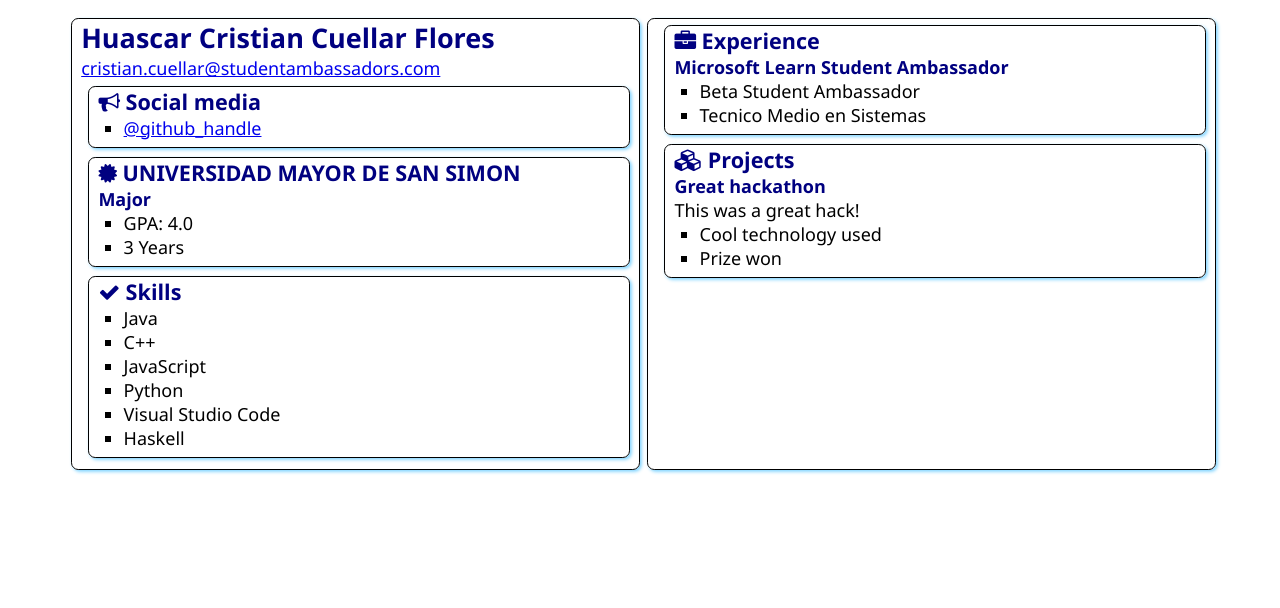
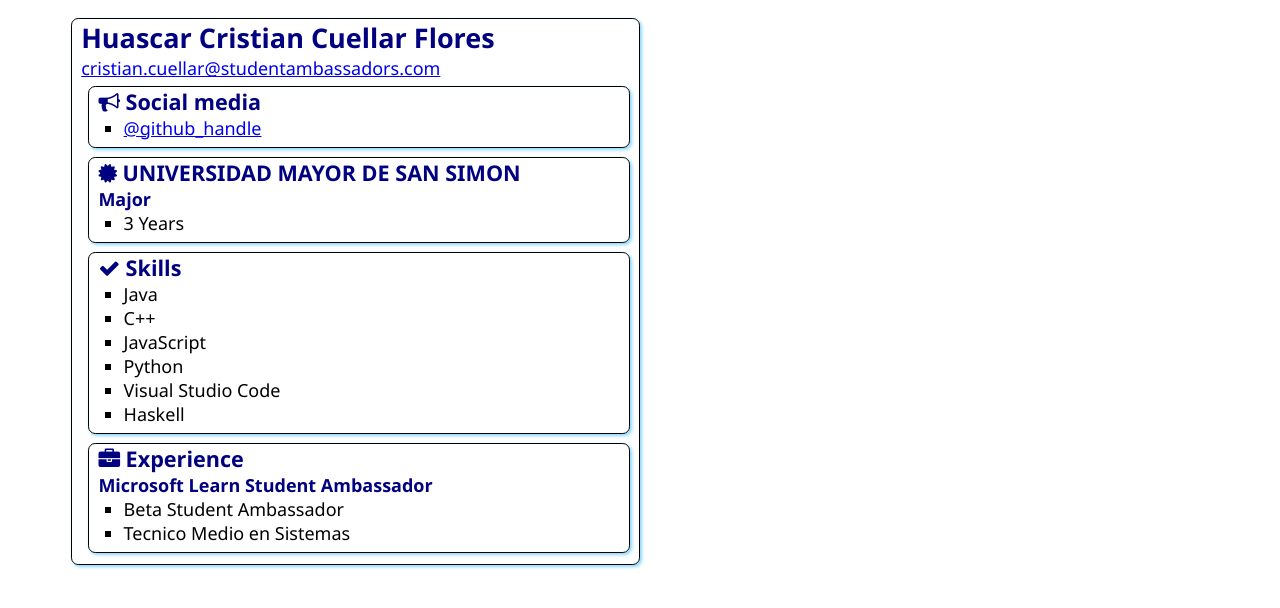
Before and after one commit to HuascarCristian/SATechnicalOnboarding, a plain HTML site: page src/index.html in a window 1280 px wide. Drawn offline with Linux system fonts and the light colour scheme.

Commit message:
Update index.html

```diff
--- a/src/index.html
+++ b/src/index.html
@@ -34,7 +34,7 @@
                     </h2>
                     <h3>Major</h3>
                     <ul>
-                        <li>GPA: 4.0</li>
+
                         <li> 3 Years</li>
                     </ul>
                 </div>
@@ -54,8 +54,6 @@
                     <li>Haskell</li>
                 </ul>
             </section>
-        </article>
-        <article class="box">
             <section class="box">
                 <h2>
                     <i class="fa fa-briefcase" aria-hidden="true"></i>
@@ -67,21 +65,9 @@
                     <li>Tecnico Medio en Sistemas</li>
                 </ul>
             </section>
+        </article>
 
-            <section class="box">
-                <h2>
-                    <i class="fa fa-cubes" aria-hidden="true"></i>
-                    Projects
-                </h2>
 
-                <h3>Great hackathon</h3>
-                <div>This was a great hack!</div>
-                <ul>
-                    <li>Cool technology used</li>
-                    <li>Prize won</li>
-                </ul>
-            </section>
-        </article>
 
     </main>
 </body>
```
